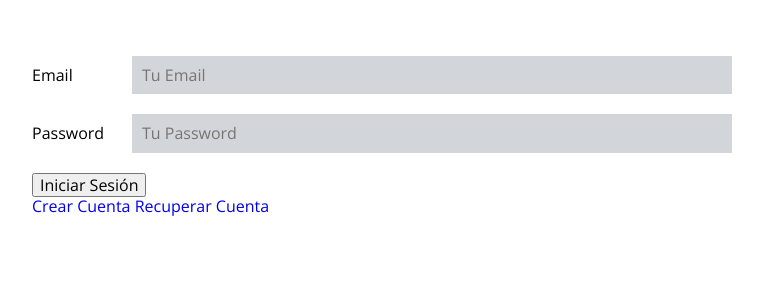
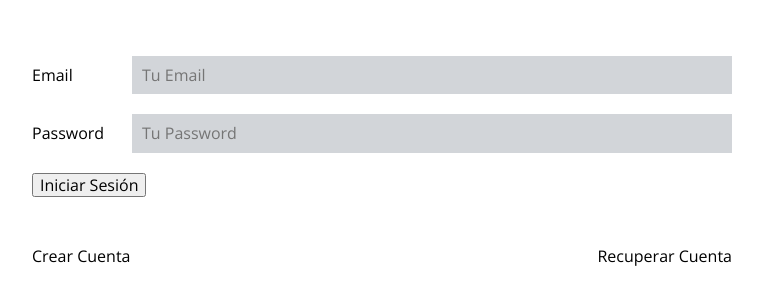
Before and after one commit to Galaceon/Uptask_MVC, a PHP site: template views/auth/login.php in a window 1280 px wide. Shown: the part 213-518 px from the top of the page, without its empty margins (258-1021 px from the left). Run offline with PHP 8.4, Linux system fonts and the light colour scheme; the template is opened without the code that fills it, so the values that code supplies are empty.

Commit message:
css for links

```diff
--- /dev/null
+++ b/src/scss/componentes/_acciones.scss
@@ -0,0 +1,22 @@
+@use 'base/variables' as v;
+@use 'base/mixins' as m;
+
+.acciones {
+    margin-top: 5rem;
+
+    @include m.tablet {
+        display: flex;
+        justify-content: space-between;
+    }
+
+    a {
+        display: block;
+        text-align: center;
+        margin-bottom: 2rem;
+        color: v.$negro;
+
+        &:last-of-type {
+            margin-bottom: 0;
+        }
+    }
+}
--- a/src/scss/componentes/_index.scss
+++ b/src/scss/componentes/_index.scss
@@ -1 +1,2 @@
 @forward 'formulario';
+@forward 'acciones';
--- a/views/auth/login.php
+++ b/views/auth/login.php
@@ -19,7 +19,7 @@
             <input type="submit" class="boton" value="Iniciar Sesión">
         </form>
 
-        <div class="acctiones">
+        <div class="acciones">
             <a href="/crear">Crear Cuenta</a>
             <a href="/olvide">Recuperar Cuenta</a>
         </div>
```
Also changed, not shown: public/build/css/app.css, 1 other file.
